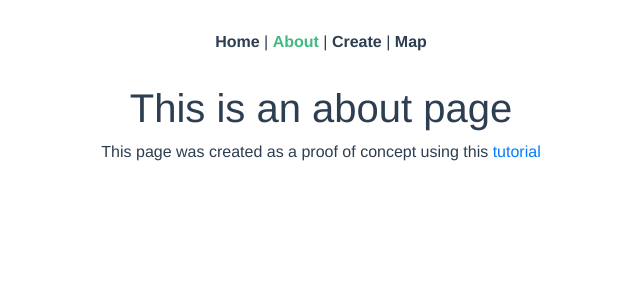
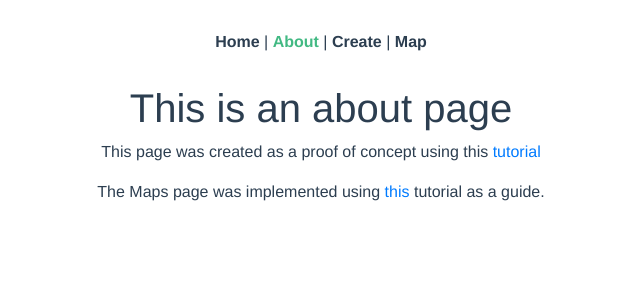
Before and after one commit to meadorjc/meadorjc-experiment, a Vue app: page /about in a window 1280 px wide. Shown: the top 300 px of the page, without its empty margins (319-959 px from the left). Built offline with nearby package versions, Linux system fonts and the light colour scheme; no server answers.

Commit message:
.files included, About edited

```diff
--- a/src/views/About.vue
+++ b/src/views/About.vue
@@ -2,5 +2,6 @@
   <div class="about">
     <h1>This is an about page</h1>
     <p>This page was created as a proof of concept using this <a href="https://scotch.io/tutorials/building-a-modern-app-using-nestjs-mongodb-and-vuejs">tutorial</a></p>
+    <p>The Maps page was implemented using <a href="https://www.positronx.io/how-to-implement-and-show-google-map-in-vue-js-app/">this</a> tutorial as a guide.</p>
   </div>
 </template>
```
Also changed, not shown: .browserslistrc (added), .eslintrc.js (added), 1 other file (tests, documents, lock files or other folders).
